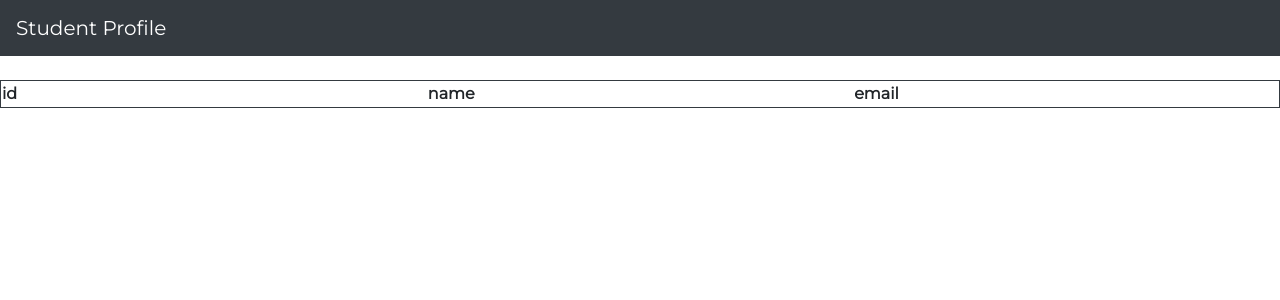
After one commit to AustinD14/Kraken-Student-Profile, a PHP site: page /professor.php in a window 1280 px wide. The commit adds this page. Shown: the top 300 px of the page. Run offline with PHP 8.4, Linux system fonts and the light colour scheme; lists and menus that the app fills with data are empty; some libraries are stand-ins or nearby versions.

Commit message:
adding list.php and professor.php

```diff
--- a/Backend/student.php
+++ b/Backend/student.php
@@ -36,4 +36,3 @@ if ($_SERVER["REQUEST_METHOD"] == "POST") { //Check it is comming from a form
 		print $mysqli->error; //show mysql error if any
 	}
 }
-?>
--- a/Frontend/Styles/site.css
+++ b/Frontend/Styles/site.css
@@ -28,21 +28,6 @@ html {
     -o-background-size: cover;
   }
 
-  .sep {
-    vertical-align: middle;
-    font-size: 10px;
-    margin-left: 10px;
-    margin-right: 10px;
-  }
-  .element-ddl {
-    float: right;
-    margin-right: 70px;
-    margin-top: 10px;
-  }
-  .detector-group {
-    margin-left: 75px;
-    margin-bottom: 15px;
-  }
 
   #legend {
     float: left;
@@ -50,9 +35,6 @@ html {
     margin-top: 250px;
   }
 
-  .pixl-img {
-    opacity: 0.7;
-  }
 
   .about {
     margin-top: 50px;
@@ -71,32 +53,13 @@ html {
     font-size: 0.75em;
   }
 
-  table.dataTable thead .sorting:after,
-  table.dataTable thead .sorting:before,
-  table.dataTable thead .sorting_asc:after,
-  table.dataTable thead .sorting_asc:before,
-  table.dataTable thead .sorting_asc_disabled:after,
-  table.dataTable thead .sorting_asc_disabled:before,
-  table.dataTable thead .sorting_desc:after,
-  table.dataTable thead .sorting_desc:before,
-  table.dataTable thead .sorting_desc_disabled:after,
-  table.dataTable thead .sorting_desc_disabled:before {
-    bottom: 0.5em;
+  table {
+    table-layout: fixed;
+    width: 100%;
+    border-collapse: collapse;
+    border: 1px solid #343A40;
   }
 
-  .dt {
-    margin-top: 25px;
-    margin-bottom: 75px;
-  }
-
-  .dt-data-page {
-    margin-top: 50px;
-    margin-left: 25px;
-    margin-right: 25px;
-  }
-  .binary-plots {
-    margin-top: 100px;
-  }
 
   .flex-row:not(:first-of-type) {
     margin-top: 20px;
--- /dev/null
+++ b/Frontend/professor.php
@@ -0,0 +1,60 @@
+<!DOCTYPE html>
+
+<html lang="en">
+
+<head>
+  <meta charset="utf-8" />
+  <title>Student Profile</title>
+
+  <link href="https://fonts.googleapis.com/css?family=Montserrat&display=swap" rel="stylesheet" />
+  <link rel="stylesheet" href="https://cdnjs.cloudflare.com/ajax/libs/font-awesome/5.13.0/css/all.min.css" />
+  <link rel="stylesheet" href="https://cdnjs.cloudflare.com/ajax/libs/twitter-bootstrap/4.4.0/css/bootstrap.min.css" />
+  <link rel="stylesheet" href="Styles/site.css"" />
+  </head>
+  <body>
+    <!-- Navbar -->
+    <nav class=" navbar navbar-expand-lg navbar-dark bg-dark fixed-top">
+  <a class="navbar-brand" href="/">Student Profile</a>
+  </nav>
+
+  <!-- Form  -->
+  <div style="height: 80px"></div>
+  <table>
+    <tr>
+      <th>id</th>
+      <th>name</th>
+      <th>email</th>
+    </tr>
+
+    <tbody id="data"></tbody>
+  </table>
+
+  <script>
+    var ajax = new XMLHttpRequest();
+    ajax.open("GET", "../Backend/list.php", true);
+    ajax.send();
+
+    ajax.onreadystatechange = function() {
+      if (this.readyState == 4 && this.status == 200) {
+        var data = JSON.parse(this.responseText);
+        console.log(data);
+
+        var html = "";
+        for (var a = 0; a < data.length; a++) {
+          var id = data[a].id;
+          var name = data[a].user_name;
+          var email = data[a].user_email;
+
+          html += "<tr>";
+          html += "<td>" + id + "</td>";
+          html += "<td>" + name + "</td>";
+          html += "<td>" + email + "</td>";
+          html += "</tr>";
+        }
+        document.getElementById("data").innerHTML += html;
+      }
+    };
+  </script>
+  </body>
+
+</html>
```
Also changed, not shown: Backend/list.php (added, +12 -0 lines).
